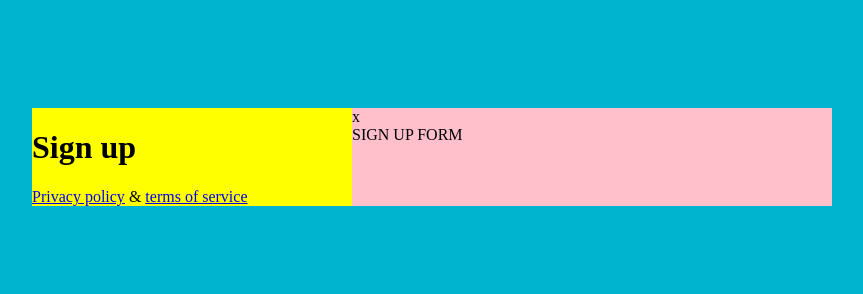
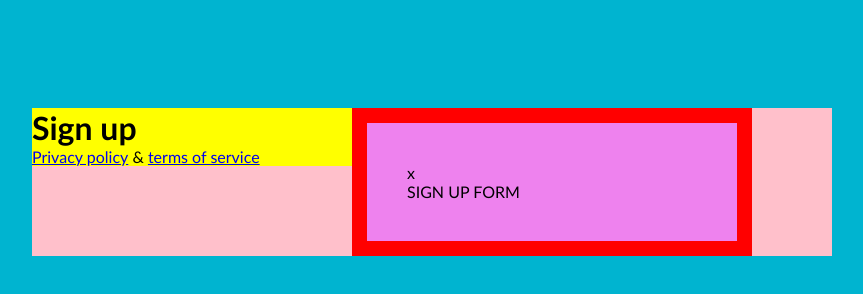
Before and after one commit to iluzych/6-sign-up, a plain HTML site: page index.html in a window 1280 px wide. Shown: the whole page, without its empty margins (208-1071 px from the left). Drawn offline with Linux system fonts and the light colour scheme.

Commit message:
width-border-etc

```diff
--- a/css/main.css
+++ b/css/main.css
@@ -1,3 +1,12 @@
+body * {
+    box-sizing: border-box;
+    margin: 0;
+    padding: 0;
+    vertical-align: top;
+    font-family: 'Gill Sans', 'Gill Sans MT', Calibri, 'Trebuchet MS', sans-serif;
+
+}
+
 body {
     background-color: #00b4d0;
 }
@@ -34,7 +43,12 @@ body {
 }
 
 .right-column {
-
+    display: inline-block;
+    width: calc(60% - 80px);
+    padding: 40px;
+    border: 15px solid red;
+    float: left;
+    background-color: violet;
 }
 
 .close {
```
